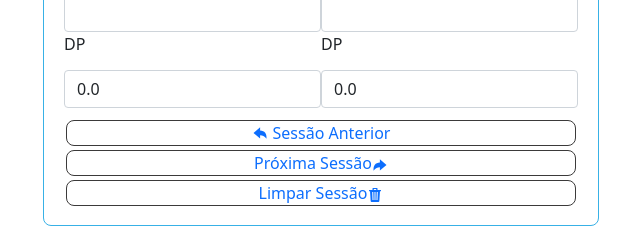
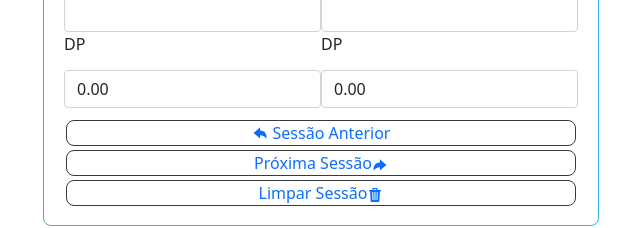
Before and after one commit to adrianomonteiroweb/westgard-system, a React (Create React App) app: page /batch-registration in a window 1280 px wide. Shown: the part 404-632 px from the top of the page, without its empty margins (319-959 px from the left). Built offline with nearby package versions, Linux system fonts and the light colour scheme.

Commit message:
new: format media and dp decimal numbers

```diff
--- a/src/pages/BatchRegistrationPage/BatchRegistrationPage.js
+++ b/src/pages/BatchRegistrationPage/BatchRegistrationPage.js
@@ -27,12 +27,12 @@ function BatchRegistrationPage() {
     const variant2 = stage3.reduce((total, valor) => total + Math.pow(media2 - Number(valor.nivel2), 2)/stage3.length, 0);
 
     // standard deviation
-    const dp1 = Math.sqrt(variant1).toFixed(1);
-    const dp2 = Math.sqrt(variant2).toFixed(1);
+    const dp1 = Math.sqrt(variant1).toFixed(2);
+    const dp2 = Math.sqrt(variant2).toFixed(2);
 
     setStage2({
-      nivel1: { ...stage2.nivel1, media: media1.toFixed(1), DP: dp1 },
-      nivel2: { ...stage2.nivel2, media: media2.toFixed(1), DP: dp2 }
+      nivel1: { ...stage2.nivel1, media: media1.toFixed(2), DP: dp1 },
+      nivel2: { ...stage2.nivel2, media: media2.toFixed(2), DP: dp2 }
     });
   }, []);
 
```
